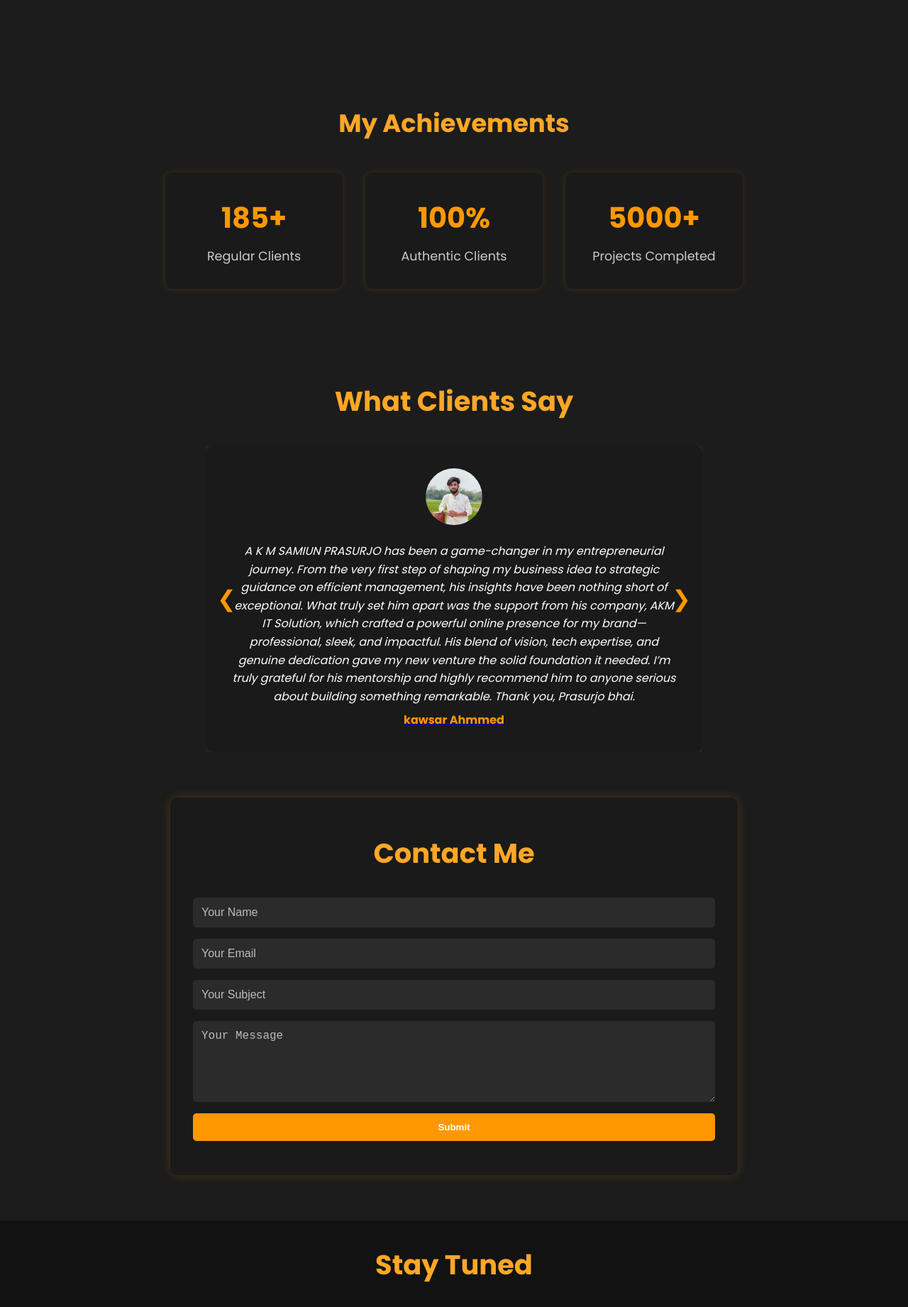
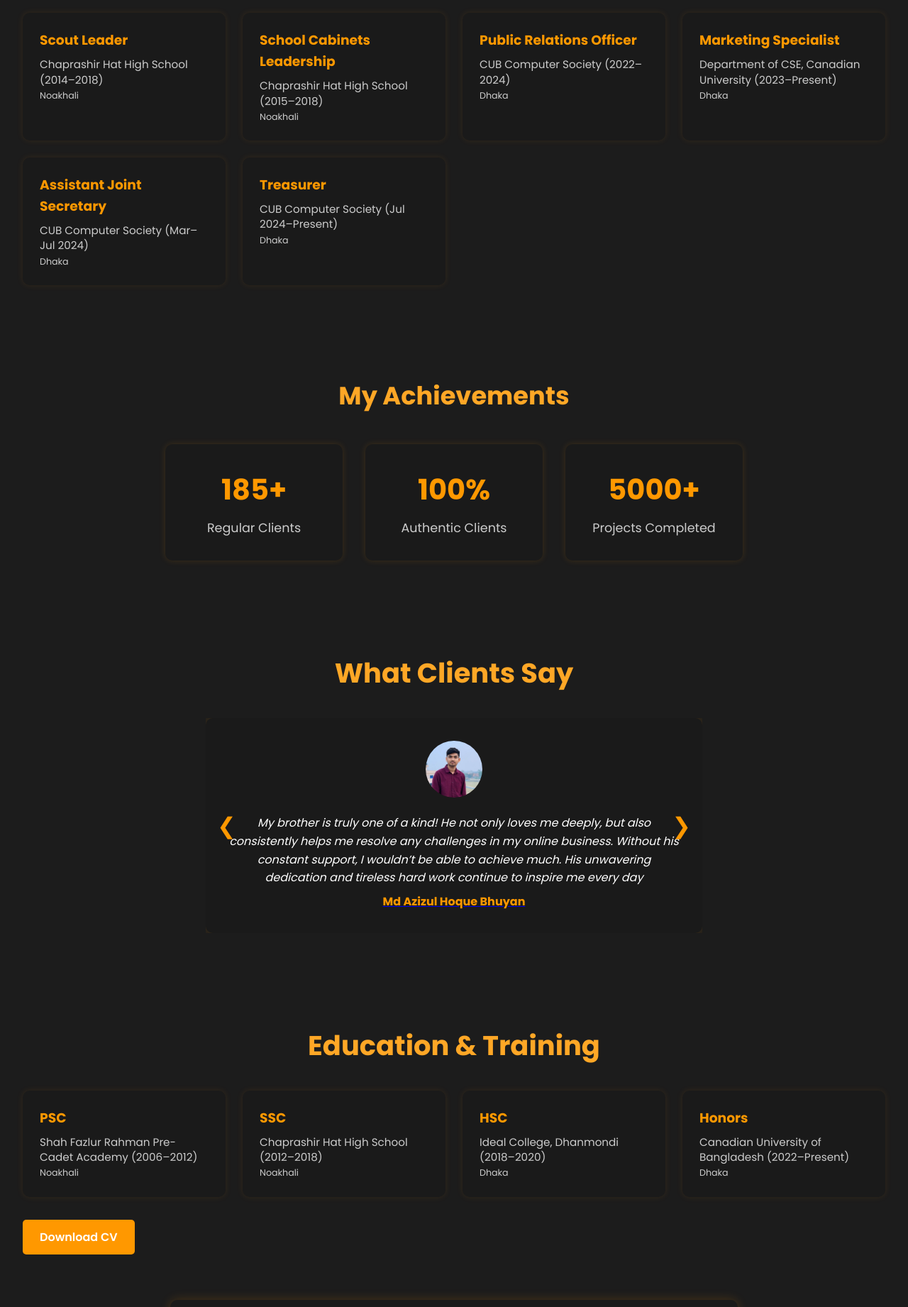
Before and after one commit to akmsamiunprasurjo/akmsamiunprasurjo.github.io, a plain HTML site: page index.html in a window 1280 px wide. Shown: the part 1070-2912 px from the top of the page at 71% size. Drawn offline with nearby package versions, Linux system fonts and the light colour scheme.

Commit message:
Update index.html

```diff
--- a/index.html
+++ b/index.html
@@ -1,28 +1,30 @@
-
 <!DOCTYPE html>
 <html lang="en">
 <head>
   <meta charset="UTF-8">
-  <meta name="viewport" content="width=device-width, initial-scale=1.0">
+  <meta name="viewport" content="width=device-width, initial-scale=1">
   <title>AKM Samiun Prasurjo | Tech Entrepreneur</title>
+  <meta name="google-site-verification" content="7L_Mnke3MyB_tZ3P-nRW9Fys9WoRpfRQiQn9NMbDT6E">
   <meta name="description" content="Portfolio of A K M Samiun Prasurjo — Tech Entrepreneur & CSE Student. Founder of AKM IT Solutions.">
-  <meta property="og:title" content="A K M Samiun Prasurjo">
+  <meta property="og:title"       content="A K M Samiun Prasurjo">
   <meta property="og:description" content="Tech Entrepreneur & Founder of AKM IT Solutions">
-  <meta property="og:image" content="https://akmsamiunprasurjo.com/profile.jpg">
-  <meta property="og:url" content="https://akmsamiunprasurjo.com">
-  <meta name="twitter:card" content="summary_large_image">
+  <meta property="og:image"       content="https://akmsamiunprasurjo.com/profile.jpg">
+  <meta property="og:url"         content="https://akmsamiunprasurjo.com">
+  <meta name="twitter:card"       content="summary_large_image">
 
+  <!-- Core CSS -->
+  <link rel="stylesheet" href="style.css">
+  <!-- Google Font -->
+  <link href="https://fonts.googleapis.com/css2?family=Poppins:wght@400;600;700&display=swap" rel="stylesheet">
+  <!-- Font Awesome -->
+  <link href="https://cdnjs.cloudflare.com/ajax/libs/font-awesome/5.15.3/css/all.min.css" rel="stylesheet">
+  <!-- AOS -->
+  <link href="https://unpkg.com/aos@2.3.1/dist/aos.css" rel="stylesheet">
   <!-- Favicon -->
   <link rel="apple-touch-icon" sizes="180x180" href="apple-touch-icon.png">
   <link rel="icon" type="image/png" sizes="32x32" href="favicon-32x32.png">
   <link rel="icon" type="image/png" sizes="16x16" href="favicon-16x16.png">
   <link rel="manifest" href="site.webmanifest">
-
-  <!-- Core CSS -->
-  <link rel="stylesheet" href="style.css">
-  <link href="https://fonts.googleapis.com/css2?family=Poppins:wght@400;600;700&display=swap" rel="stylesheet">
-  <link href="https://cdnjs.cloudflare.com/ajax/libs/font-awesome/5.15.3/css/all.min.css" rel="stylesheet">
-  <link href="https://unpkg.com/aos@2.3.1/dist/aos.css" rel="stylesheet">
 </head>
 <body>
 
@@ -54,8 +56,8 @@
         <h2>Tech Entrepreneur & CSE Student</h2>
         <p>Turning ideas into digital solutions and building toward the future — from Noakhali to the world.</p>
         <div class="buttons">
-          <a href="#form-box" class="btn discuss">Discuss With Me</a>
-          <a href="A%20K%20M%20Samiun%20Prasurjo%20CV.pdf" class="btn download" download>Download CV</a>
+          <a href="#form-box"    class="btn discuss">Discuss With Me</a>
+          <a href="A K M Samiun Prasurjo CV.pdf" class="btn download" download>Download CV</a>
         </div>
       </div>
       <div class="hero-img" data-aos="fade-left">
@@ -67,14 +69,37 @@
   <!-- About -->
   <section class="about container" id="about" data-aos="zoom-in">
     <h2>About Me</h2>
-    <p>I’m A K M Samiun Prasurjo — a Computer Science & Engineering student at Canadian University of Bangladesh and the founder of <strong>AKM IT Solutions</strong>. Since class 10, I’ve had a clear vision: to build scalable tech-powered businesses. I’m not just learning — I’m creating my path.</p>
+    <p>I’m A K M Samiun Prasurjo — a Computer Science &amp; Engineering student at Canadian University of Bangladesh and the founder of <strong>AKM IT Solutions</strong>. Since class 10, I’ve had a clear vision: to build scalable tech-powered businesses. I’m not just learning — I’m creating my path.</p>
   </section>
 
   <!-- Services -->
   <section class="services container" id="services">
-    <h2 data-aos="fade-up">Services & Collaborations</h2>
+    <h2 data-aos="fade-up">Services &amp; Collaborations</h2>
     <div class="card-grid">
-      <!-- Add your services as needed -->
+      <div class="info-card" data-aos="fade-up" data-aos-delay="100">
+        <h3>Scout Leader</h3>
+        <p>Chaprashir Hat High School (2014–2018)<br><small>Noakhali</small></p>
+      </div>
+      <div class="info-card" data-aos="fade-up" data-aos-delay="150">
+        <h3>School Cabinets Leadership</h3>
+        <p>Chaprashir Hat High School (2015–2018)<br><small>Noakhali</small></p>
+      </div>
+      <div class="info-card" data-aos="fade-up" data-aos-delay="200">
+        <h3>Public Relations Officer</h3>
+        <p>CUB Computer Society (2022–2024)<br><small>Dhaka</small></p>
+      </div>
+      <div class="info-card" data-aos="fade-up" data-aos-delay="250">
+        <h3>Marketing Specialist</h3>
+        <p>Department of CSE, Canadian University (2023–Present)<br><small>Dhaka</small></p>
+      </div>
+      <div class="info-card" data-aos="fade-up" data-aos-delay="300">
+        <h3>Assistant Joint Secretary</h3>
+        <p>CUB Computer Society (Mar–Jul 2024)<br><small>Dhaka</small></p>
+      </div>
+      <div class="info-card" data-aos="fade-up" data-aos-delay="350">
+        <h3>Treasurer</h3>
+        <p>CUB Computer Society (Jul 2024–Present)<br><small>Dhaka</small></p>
+      </div>
     </div>
   </section>
 
@@ -97,22 +122,24 @@
     </div>
   </section>
 
-  <!-- Testimonials -->
+  <!-- ======= Testimonials Section ======= -->
 <section class="testimonials container" data-aos="fade-up">
   <h2>What Clients Say</h2>
   <div class="testimonial-slider" id="testimonialSlider">
-      <!-- Example Slide -->
+
     <div class="testimonial active">
       <img src="reviewer1.jpg" alt="Reviewer 1">
       <p>My brother is truly one of a kind! He not only loves me deeply, but also consistently helps me resolve any challenges in my online business. Without his constant support, I wouldn’t be able to achieve much. His unwavering dedication and tireless hard work continue to inspire me every day</p>
-        <a href="https://www.facebook.com/MdAzizulHaqueBhuyan" target="_blank"><h4>Md Azizul Hoque Bhuyan</h4></a>
+      <a href="https://www.facebook.com/ah.azizulhoque.79" target="_blank"><h4>Md Azizul Hoque Bhuyan</h4></a>
     </div>
+
     <div class="testimonial">
       <img src="reviewer2.jpg" alt="Reviewer 2">
       <p>A K M SAMIUN PRASURJO has been a game-changer in my entrepreneurial journey. From the very first step of shaping my business idea to strategic guidance on efficient management, his insights have been nothing short of exceptional. What truly set him apart was the support from his company, AKM IT Solution, which crafted a powerful online presence for my brand—professional, sleek, and impactful. His blend of vision, tech expertise, and genuine dedication gave my new venture the solid foundation it needed. I’m truly grateful for his mentorship and highly recommend him to anyone serious about building something remarkable.
 Thank you, Prasurjo bhai.</p>
-        <a href="https://www.facebook.com/KawsarAhmmedOfficial" target="_blank"><h4>kawsar Ahmmed</h4></a>
+      <a href="https://www.facebook.com/KawsarAhmmedOfficial" target="_blank"><h4>Kawsar Ahmmed</h4></a>
     </div>
+
     <div class="testimonial">
       <img src="reviewer3.jpg" alt="Reviewer 3">
       <p>You've done an incredible job, and I’m genuinely impressed. I had a lot of issues across different sector, and I was under a lot of stress. But after talking with you, everything changed—I feel so much more at ease now. You solved every problem with such clarity, and I’ve learned so much from each step you guided me through.
@@ -120,40 +147,68 @@ Your advice worked like magic, and now I feel confident handling any challenge o
 Thank you for being there, advising me like a mentor and guiding me like a guardian. You're an exceptional person.
 
 Thank you-
-A K M Samiun Prasurjo.</p>
-        <a href="https://www.facebook.com/mohammadsakhawathossenrifat" target="_blank"><h4>Mohammad Sakhawat Hossen<h4></a>
+A K M Samiun Prasurjo</p>
+      <a href="https://www.facebook.com/mohammadsakhawathossenrifat" target="_blank"><h4>Mohammad Sakhawat Hossen</h4></a>
     </div>
+
     <div class="testimonial">
       <img src="reviewer4.jpg" alt="Reviewer 4">
       <p>I've had multiple great business collaborations with AKM Samiun Prasurjo. He's a creative, sharp entrepreneur who brings real value to every conversation. His insights and support have helped me a lot—truly a great person to work with.</p>
-        <a href="https://www.facebook.com/iamibrahimjihad" target="_blank"><h4>Ibrahim Jihad</h4></a>
+      <a href="https://www.facebook.com/iamibrahimjihad" target="_blank"><h4>Ibrahim Khalil</h4></a>
     </div>
+
     <div class="arrow prev">&#10094;</div>
     <div class="arrow next">&#10095;</div>
   </div>
+</section>
+
+  <!-- Resume -->
+  <section class="resume container" id="resume">
+    <h2 data-aos="fade-up">Education &amp; Training</h2>
+    <div class="card-grid">
+      <div class="info-card" data-aos="fade-up" data-aos-delay="100">
+        <h3>PSC</h3>
+        <p>Shah Fazlur Rahman Pre-Cadet Academy (2006–2012)<br><small>Noakhali</small></p>
+      </div>
+      <div class="info-card" data-aos="fade-up" data-aos-delay="150">
+        <h3>SSC</h3>
+        <p>Chaprashir Hat High School (2012–2018)<br><small>Noakhali</small></p>
+      </div>
+      <div class="info-card" data-aos="fade-up" data-aos-delay="200">
+        <h3>HSC</h3>
+        <p>Ideal College, Dhanmondi (2018–2020)<br><small>Dhaka</small></p>
+      </div>
+      <div class="info-card" data-aos="fade-up" data-aos-delay="250">
+        <h3>Honors</h3>
+        <p>Canadian University of Bangladesh (2022–Present)<br><small>Dhaka</small></p>
+      </div>
+    </div>
+    <a href="A K M Samiun Prasurjo CV.pdf" class="btn download" download data-aos="fade-up" data-aos-delay="300">Download CV</a>
   </section>
 
   <!-- Contact Form -->
   <section id="form-box" class="form-box" data-aos="fade-up">
   <h2>Contact Me</h2>
     <form action="https://formspree.io/f/xpwdwzpn" method="POST">
-      <input type="text" name="name" placeholder="Your Name" required>
-      <input type="email" name="_replyto" placeholder="Your Email" required>
-      <input type="text" name="subject" placeholder="Your Subject" required>
-      <textarea name="message" rows="5" placeholder="Your Message" required></textarea>
+      <input type="text"   name="name"     placeholder="Your Name"    required>
+      <input type="email"  name="_replyto" placeholder="Your Email"   required>
+      <input type="text"   name="subject"  placeholder="Your Subject" required>
+      <textarea name="message" rows="5"   placeholder="Your Message"required></textarea>
       <button type="submit" class="btn send">Submit</button>
     </form>
   </section>
 
   <!-- Footer -->
-  <footer id="contact" data-aos="fade-up">
+  <section id="contact"></section>
+  <footer data-aos="fade-up">
     <h2>Stay Tuned</h2>
     <ul class="footer-icons">
-      <li><a href="akmsamiunprasurjo@gmail.com"><i class="fas fa-envelope"></i></a></li>
+      <li><a href="mailto:akmsamiunprasurjo@gmail.com"><i class="fas fa-envelope"></i></a></li>
       <li><a href="https://github.com/akmsamiunprasurjo" target="_blank"><i class="fab fa-github"></i></a></li>
       <li><a href="https://www.facebook.com/akmsamiunprasurjo" target="_blank"><i class="fab fa-facebook"></i></a></li>
       <li><a href="https://www.linkedin.com/in/akmsamiunprasurjo" target="_blank"><i class="fab fa-linkedin"></i></a></li>
       <li><a href="https://medium.com/@akmsamiunprasurjo" target="_blank"><i class="fab fa-medium"></i></a></li>
+      <li><a href="https://linktr.ee/akmsamiunprasurjo" target="_blank"><i class="fas fa-link"></i></a></li>
     </ul>
     <p>&copy; 2025 A K M Samiun Prasurjo. All rights reserved.</p>
   </footer>
@@ -162,10 +217,9 @@ A K M Samiun Prasurjo.</p>
   <script src="https://unpkg.com/aos@2.3.1/dist/aos.js"></script>
   <script>
     AOS.init({ once: true, duration: 800, easing: 'ease-out' });
-  </script>
-  <script>
-    // Hero Counter
-    document.addEventListener('DOMContentLoaded', () => {
+
+    // Counter Animation
+    function animateCounters() {
       document.querySelectorAll('.counter').forEach(counter => {
         const suffix = counter.dataset.suffix || '';
         const target = +counter.dataset.target;
@@ -183,61 +237,74 @@ A K M Samiun Prasurjo.</p>
           }
         }, { threshold: 0.6 }).observe(counter);
       });
-    });
+    }
+    document.addEventListener('DOMContentLoaded', animateCounters);
 
-    // Mobile Menu
+   // Mobile Menu Toggle
   const mobileMenu = document.getElementById('mobile-menu');
-    const navLinks = document.querySelector('.nav-links');
+  const navLinks   = document.querySelector('.nav-links');
+
   mobileMenu.addEventListener('click', () => {
     navLinks.classList.toggle('active');
     mobileMenu.classList.toggle('active');
   });
+
+  // Close menu when a nav link is clicked
   document.querySelectorAll('.nav-links a').forEach(link => {
     link.addEventListener('click', () => {
       navLinks.classList.remove('active');
       mobileMenu.classList.remove('active');
     });
   });
+
+  // Auto close menu when user scrolls (on mobile)
   window.addEventListener('scroll', () => {
     if (navLinks.classList.contains('active')) {
       navLinks.classList.remove('active');
       mobileMenu.classList.remove('active');
     }
   });
-
+</script>
   // Testimonial Slider
   const testimonials = document.querySelectorAll('.testimonial');
   const prev = document.querySelector('.prev');
   const next = document.querySelector('.next');
   let current = 0;
   let interval;
+
   function showTestimonial(index) {
     testimonials.forEach(t => t.classList.remove('active'));
     testimonials[index].classList.add('active');
   }
+
   function startSlider() {
     interval = setInterval(() => {
       current = (current + 1) % testimonials.length;
       showTestimonial(current);
     }, 5000);
   }
+
   function stopSlider() {
     clearInterval(interval);
   }
+
   next.addEventListener('click', () => {
     stopSlider();
     current = (current + 1) % testimonials.length;
     showTestimonial(current);
     startSlider();
   });
+
   prev.addEventListener('click', () => {
     stopSlider();
     current = (current - 1 + testimonials.length) % testimonials.length;
     showTestimonial(current);
     startSlider();
   });
+
   document.getElementById('testimonialSlider').addEventListener('mouseenter', stopSlider);
   document.getElementById('testimonialSlider').addEventListener('mouseleave', startSlider);
+
   showTestimonial(current);
   startSlider();
 </script>
```
Lines whose indentation alone changed are shown as unchanged.
